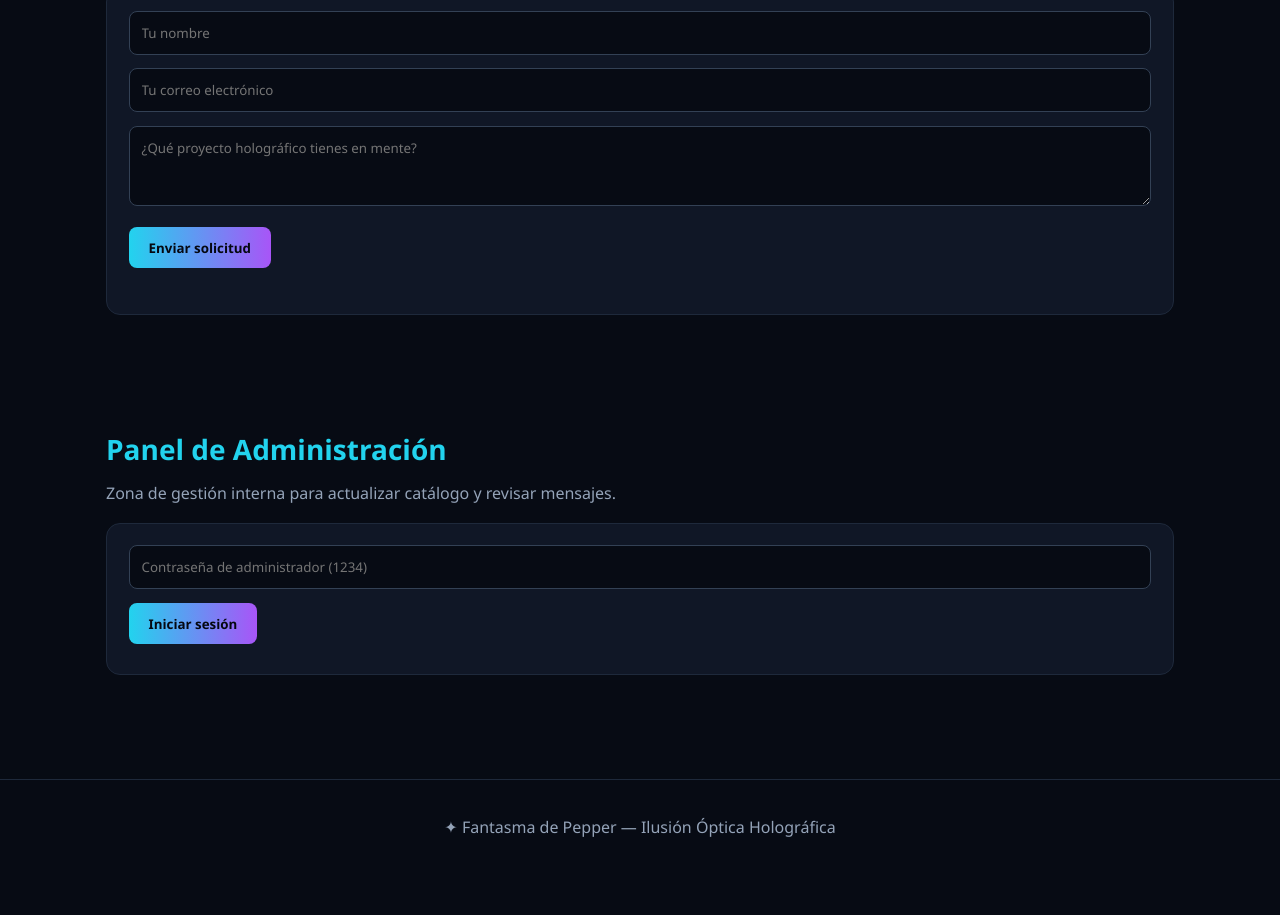
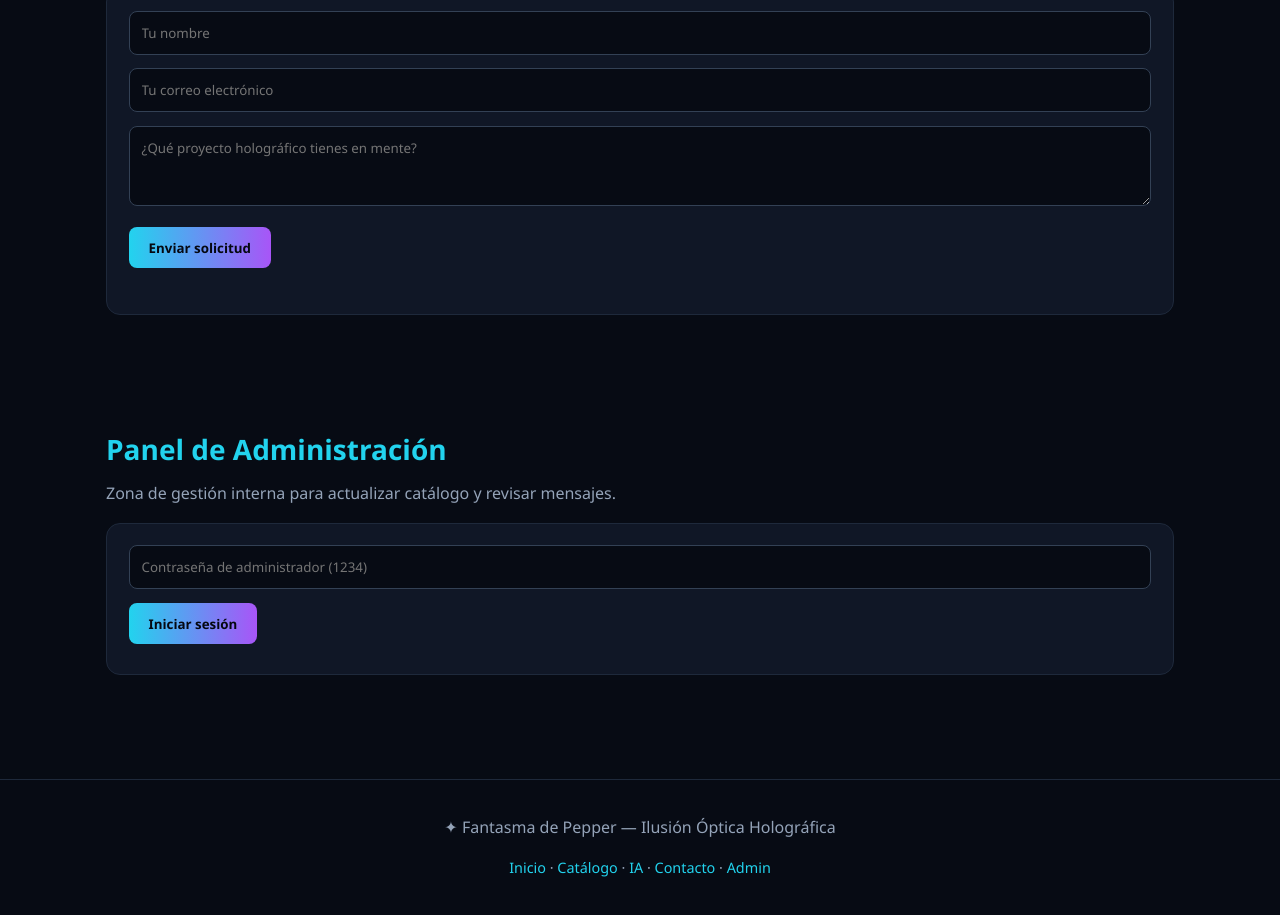
Before and after one commit to pintoquintanillaantonio-ai/fantasma-pepper-web, a plain HTML site: page index.html in a window 1280 px wide. Shown: the part 3286-4201 px from the top of the page. Before the commit the page ends 4178 px from the top, so only its background shows below. Drawn offline with nearby package versions, Linux system fonts and the light colour scheme.

Commit message:
Update index.html

```diff
--- a/index.html
+++ b/index.html
@@ -157,8 +157,15 @@
     </div>
   </section>
 
-  <footer>
+ <footer>
     <p>✦ Fantasma de Pepper — Ilusión Óptica Holográfica</p>
+    <p style="font-size: 0.9rem;">
+      <a href="#inicio" style="color: var(--accent); text-decoration: none;">Inicio</a> ·
+      <a href="#catalogo" style="color: var(--accent); text-decoration: none;">Catálogo</a> ·
+      <a href="#ia" style="color: var(--accent); text-decoration: none;">IA</a> ·
+      <a href="#contacto" style="color: var(--accent); text-decoration: none;">Contacto</a> ·
+      <a href="#admin" style="color: var(--accent); text-decoration: none;">Admin</a>
+    </p>
   </footer>
 
   <script src="https://unpkg.com/aos@2.3.4/dist/aos.js"></script>
```
